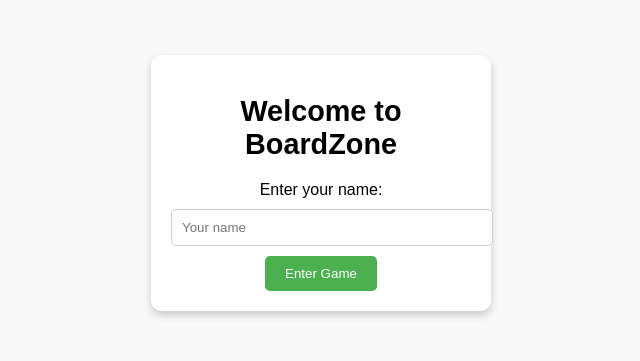
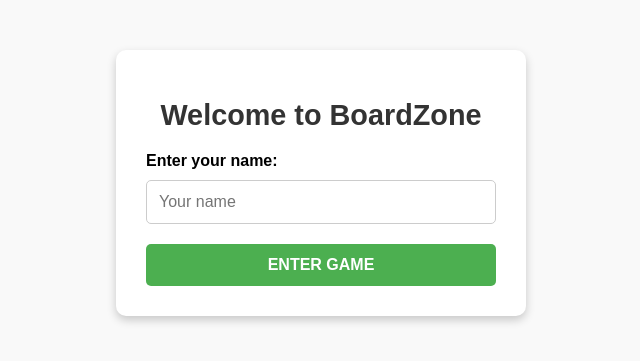
Before and after one commit to weiguya/Board-Zone, a website: page public/index.html in a window 1280 px wide. Shown: the part 217-578 px from the top of the page, without its empty margins (319-959 px from the left). Drawn offline with Linux system fonts and the light colour scheme.

Commit message:
Update styles.css

```diff
--- a/public/css/styles.css
+++ b/public/css/styles.css
@@ -13,51 +13,49 @@ body {
   text-align: center;
   background: white;
   border-radius: 10px;
-  box-shadow: 0 4px 8px rgba(0, 0, 0, 0.2);
-  padding: 20px;
-  width: 300px;
+  box-shadow: 0 4px 10px rgba(0, 0, 0, 0.2);
+  padding: 30px;
+  width: 350px;
 }
 
 h1 {
   font-size: 1.8em;
   margin-bottom: 20px;
+  color: #333;
 }
 
-p {
-  margin-bottom: 20px;
+label {
+  font-weight: bold;
+  margin-top: 15px;
+  display: block;
+  text-align: left;
 }
 
-input[type="text"] {
+input[type="text"],
+input[type="number"],
+select {
   width: 100%;
-  padding: 10px;
-  margin: 10px 0;
+  padding: 12px;
+  margin: 10px 0 20px;
   border: 1px solid #ccc;
   border-radius: 5px;
+  font-size: 1em;
+  box-sizing: border-box;
 }
 
 button {
   background-color: #4CAF50;
   color: white;
   border: none;
-  padding: 10px 20px;
+  padding: 12px 20px;
+  text-transform: uppercase;
   border-radius: 5px;
   cursor: pointer;
+  width: 100%;
+  font-size: 1em;
+  font-weight: bold;
 }
 
 button:hover {
   background-color: #45a049;
 }
-
-.menu a {
-  display: inline-block;
-  margin: 10px;
-  padding: 10px 20px;
-  text-decoration: none;
-  background-color: #4CAF50;
-  color: white;
-  border-radius: 5px;
-}
-
-.menu a:hover {
-  background-color: #45a049;
-}
```
